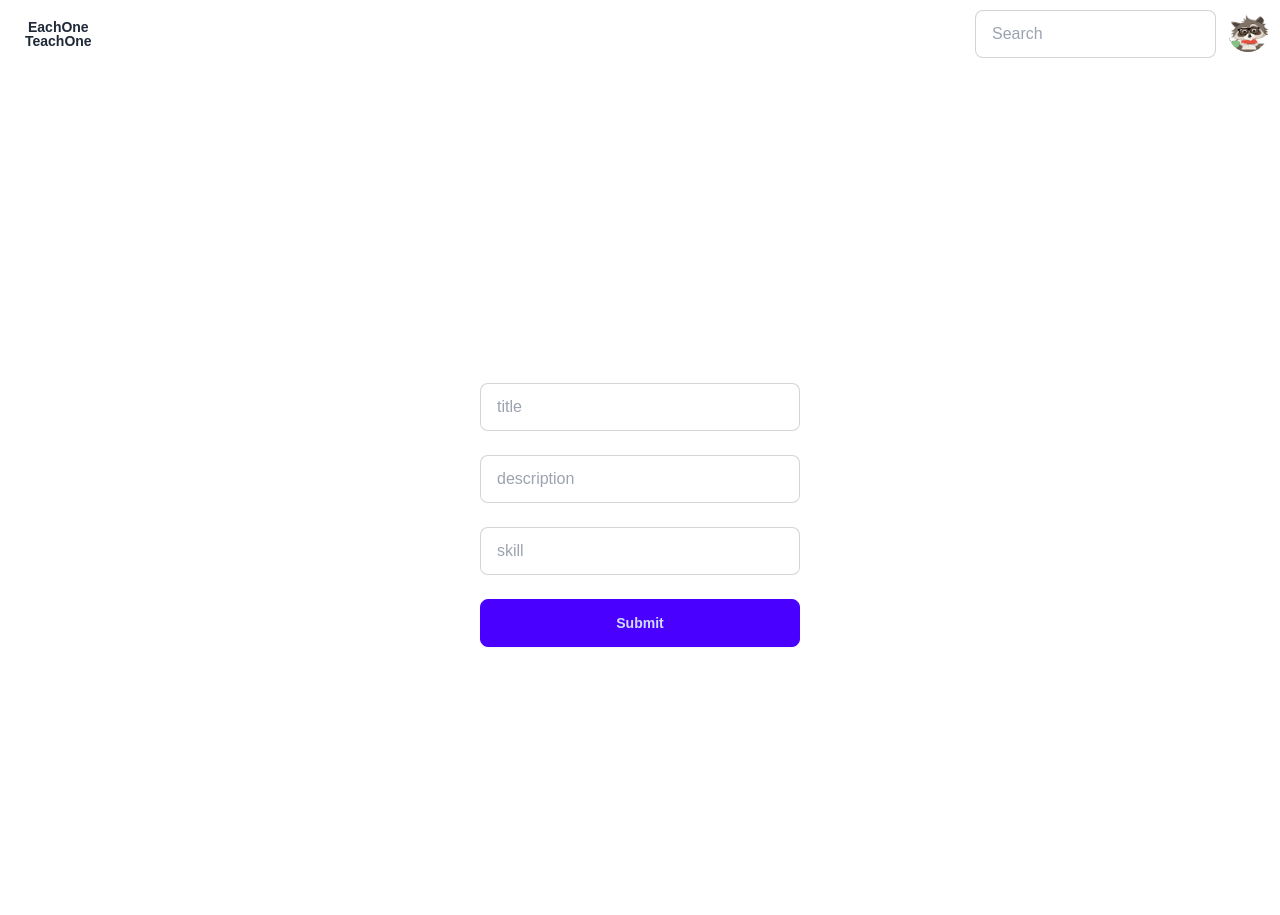
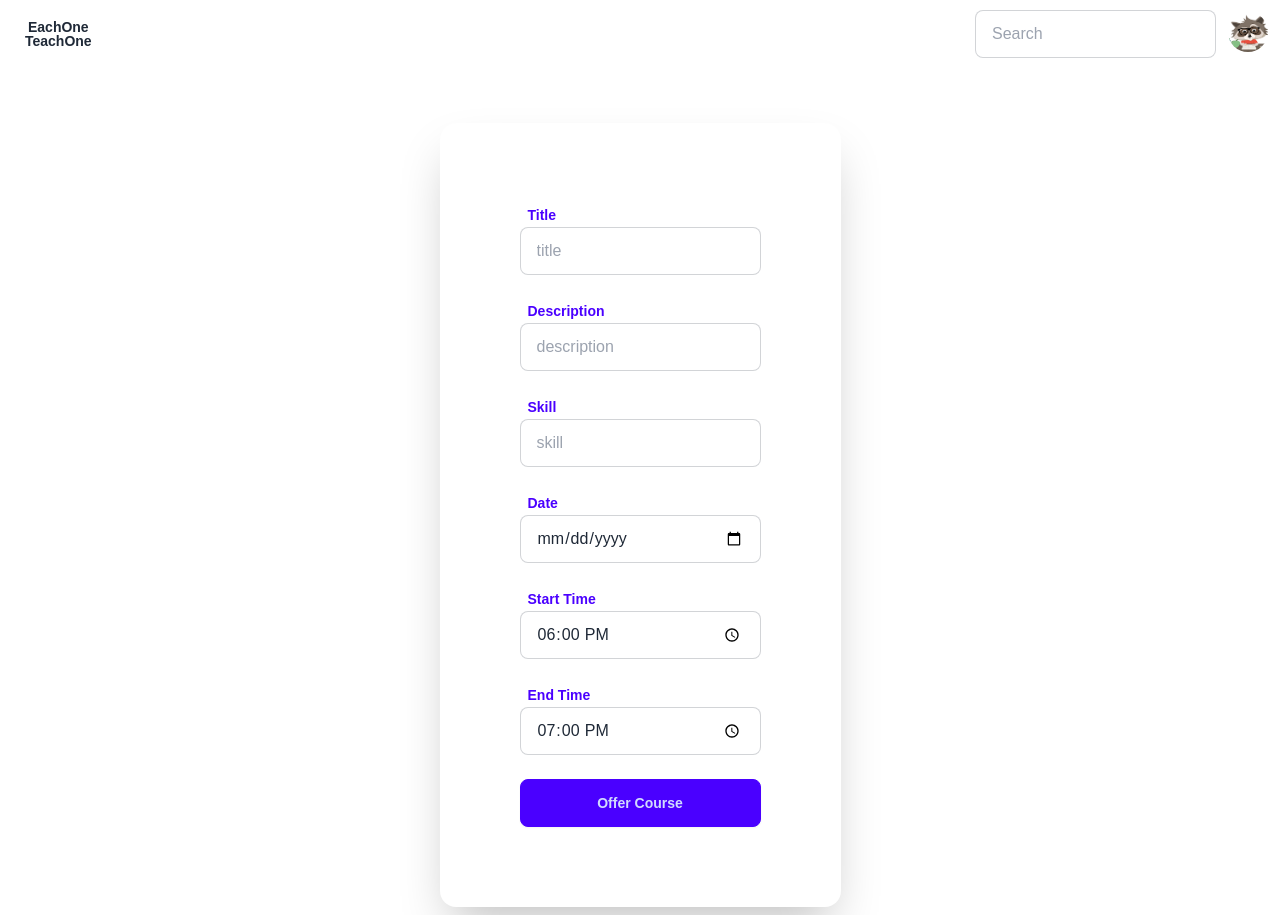
Before and after one commit to kamilbeehus/eachOneTeachOne, a React (Vite) app in the folder client/: page /offercourse in a window 1280 px wide. Built offline with nearby package versions, Linux system fonts and the light colour scheme.

Commit message:
WIP: add first prototype of date/time picker to offer course form

```diff
--- a/client/src/components/Login.jsx
+++ b/client/src/components/Login.jsx
@@ -5,9 +5,13 @@ import FormAction from "./FormAction";
 import FormExtra from "./FormExtra";
 import Input from "./Input";
 import { useNavigate } from "react-router-dom";
+
 const fields = loginFields;
+
 let fieldsState = {};
+
 fields.forEach((field) => (fieldsState[field.id] = ""));
+
 export default function Login() {
   const [loginState, setLoginState] = useState(fieldsState);
   const [error, setError] = useState("");
@@ -65,7 +69,7 @@ export default function Login() {
           />
         ))}
       </div>
-      {error && <div className="text-red-500 text-sm mt-2">{error}</div>}
+      {error && <div className="text-error text-sm mt-2">{error}</div>}
       <FormExtra />
       <FormAction handleSubmit={handleSubmit} text="Login" />
     </form>
--- a/client/src/components/OfferCourse.jsx
+++ b/client/src/components/OfferCourse.jsx
@@ -1,31 +1,17 @@
 import axios from "axios";
-
-let startDate = new Date("October 15, 2025 05:35:32");
-let endDate = new Date("October 15, 2025 06:35:32");
-
-const payload = {
-  title: "some Course",
-  description: "this is a short description",
-  instructorId: "66d411048418b83052893648",
-  skill: "Music",
-  creditsCost: "1",
-  schedule: {
-    startDate: startDate,
-    endDate: endDate,
-  },
-};
-
-const getUserById = async (userId) => {
-  try {
-    console.log("hi from getUserById");
-    const response = await axios.get(
-      `http://localhost:3000/api/users/${userId}`,
-    );
-    console.log(response);
-  } catch (e) {
-    console.log(e);
-  }
-};
+import { useState } from "react";
+import { getCurrentTime } from "../helpers/getCurrentTime";
+// const getUserById = async (userId) => {
+//   try {
+//     console.log("hi from getUserById");
+//     const response = await axios.get(
+//       `http://localhost:3000/api/users/${userId}`,
+//     );
+//     console.log(response);
+//   } catch (e) {
+//     console.log(e);
+//   }
+// };
 
 const createCourse = async (payload) => {
   try {
@@ -39,39 +25,127 @@ const createCourse = async (payload) => {
   }
 };
 
-function handleSubmit(payload) {
-  getUserById("66d411048418b83052893648");
-  createCourse(payload);
+// function handleSubmit(payload) {
+//   createCourse(payload);
+// }
+
+function printSubmit(payload, endTime) {
+  console.log(payload);
+  console.log(endTime);
 }
+
 export default function OfferCourse() {
+  const [skill, setSkill] = useState("");
+  const [title, setTitle] = useState("");
+  const [description, setDescription] = useState("");
+  const [startDate, setStartDate] = useState(new Date());
+  const [startTime, setStartTime] = useState(getCurrentTime());
+  const [endTime, setEndTime] = useState(getCurrentTime(1));
+
+  const payload = {
+    title: title,
+    description: description,
+    instructorId: "66d411048418b83052893648",
+    skill: skill,
+    creditsCost: "1",
+    schedule: {
+      startDate: new Date("October 15, 2025 05:35:32"),
+      endDate: new Date("October 15, 2025 06:35:32"),
+    },
+  };
   return (
-    <div className="container min-h-screen mx-auto px-20 flex justify-center items-center">
+    <div className="container min-h-screen mx-auto px-2 flex justify-center items-center">
+      <div className="card bg-base-100 p-20 shadow-2xl">
         <form
           onSubmit={(e) => {
             e.preventDefault; //prevents form submit on page refresh.
-          handleSubmit(payload); // handle submit, when submit button was pressed.
+            printSubmit(payload, endTime); // handle submit, when submit button was pressed.
           }}
-        className="grid grid-cols-1 gap-6 justify-center w-full max-w-xs"
+          className="grid grid-cols-1 gap-6 justify-center max-w-xs"
         >
+          <div>
+            <label className="label-text text-primary font-semibold text-sm pb-0 pl-2">
+              Title
+            </label>
+            <br />
             <input
               type="title"
               placeholder="title"
-          className="input input-bordered"
+              value={title}
+              onChange={(e) => setTitle(e.target.value)}
+              className="input input-bordered w-full"
             />
+          </div>
+          <div>
+            <label className="label-text text-primary font-semibold text-sm pb-0 pl-2">
+              Description
+            </label>
+            <br />
             <input
               type="description"
               placeholder="description"
-          className="input input-bordered"
+              value={description}
+              onChange={(e) => setDescription(e.target.value)}
+              className="input input-bordered w-full"
             />
+          </div>
+          <div>
+            <label className="label-text text-primary font-semibold text-sm pb-0 pl-2">
+              Skill
+            </label>
+            <br />
             <input
               type="skill"
               placeholder="skill"
-          className="input input-bordered"
+              value={skill}
+              onChange={(e) => setSkill(e.target.value)}
+              className="input input-bordered w-full"
             />
+          </div>
+          <div>
+            <label className="label-text text-primary font-semibold text-sm pb-0 pl-2">
+              Date
+            </label>
+            <br />
+            <input
+              type="date"
+              selected={startDate}
+              onChange={(date) => setStartDate(date)}
+              className="input input-bordered w-full"
+            />
+          </div>
+          <div>
+            <label className="label-text text-primary font-semibold text-sm pb-0 pl-2">
+              Start Time
+            </label>
+            <br />
+            <input
+              type="time"
+              value={startTime}
+              selected={startTime}
+              onChange={(e) => setStartTime(e.target.value)}
+              className="input input-bordered w-full"
+            />
+          </div>
+          <div>
+            <label className="label-text text-primary font-semibold text-sm pb-0 pl-2">
+              End Time
+            </label>
+            <br />
+            <input
+              type="time"
+              value={endTime}
+              selected={endTime}
+              onChange={(e) => setEndTime(e.target.value)}
+              className="input input-bordered w-full"
+            />
+          </div>
+
           <button type="submit" className="btn btn-primary">
-          Submit
+            Offer Course
           </button>
         </form>
       </div>
+    </div>
   );
 }
--- /dev/null
+++ b/client/src/helpers/getCurrentTime.js
@@ -0,0 +1,14 @@
+export function getCurrentTime(timeOffsetInHours) {
+  const time = new Date();
+
+  // Add a time offset to the time object e.g. add 2 hours: 9am -> 11am
+  if (timeOffsetInHours) {
+    time.setHours(time.getHours() + timeOffsetInHours);
+    console.log(time);
+  }
+
+  const currentMinutes = String(time.getMinutes()).padStart(2, "0");
+  const currentHours = String(time.getHours()).padStart(2, "0");
+  const returnString = `${currentHours}:${currentMinutes}:00`;
+  return returnString;
+}
--- a/package.json
+++ b/package.json
@@ -4,7 +4,7 @@
     "server": "cd server && node --watch server.js",
     "start": "npm-run-all --parallel server client "
   },
-    "devDependencies": {
-        "npm-run-all": "^4.1.5"
-    }
+  "devDependencies": {
+    "npm-run-all": "^4.1.5"
+  }
 }
```
Lines whose indentation alone changed are shown as unchanged.
